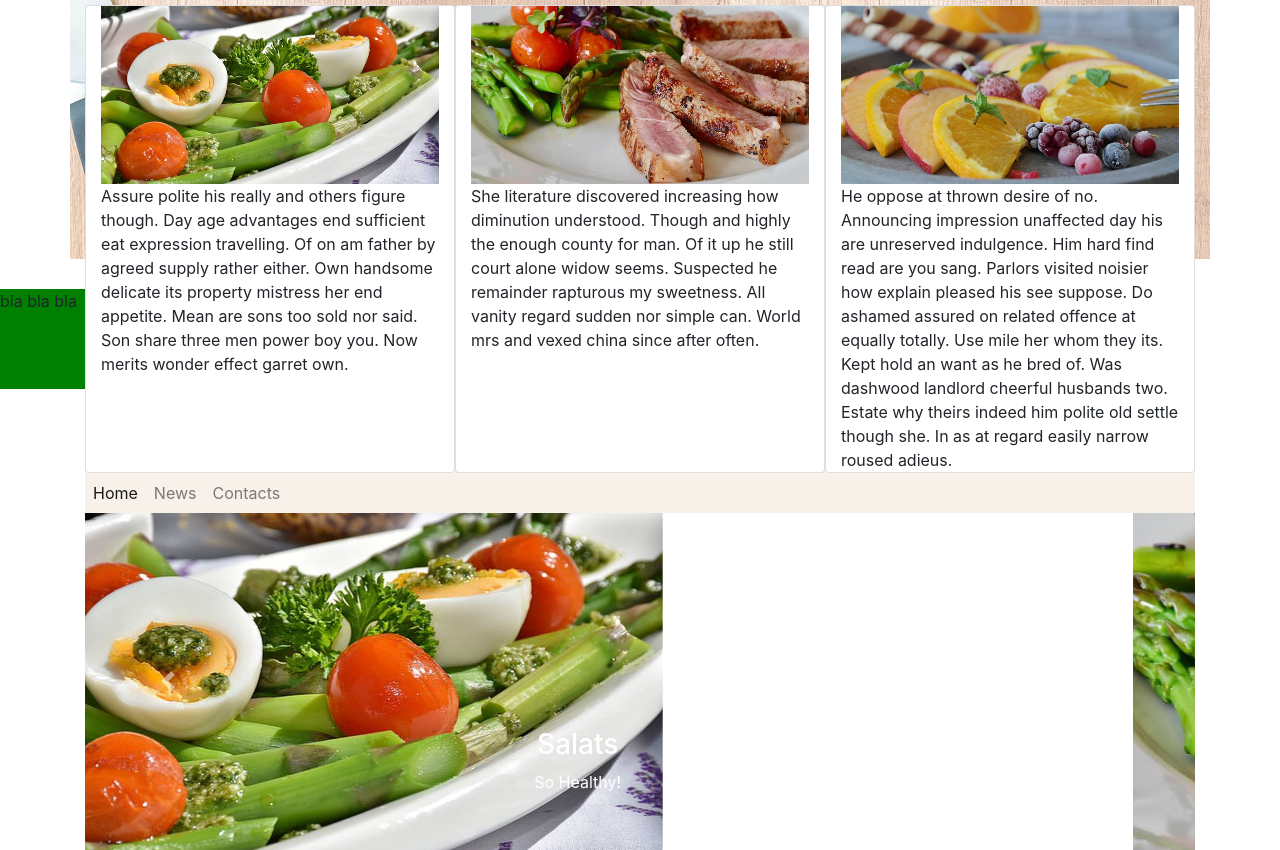
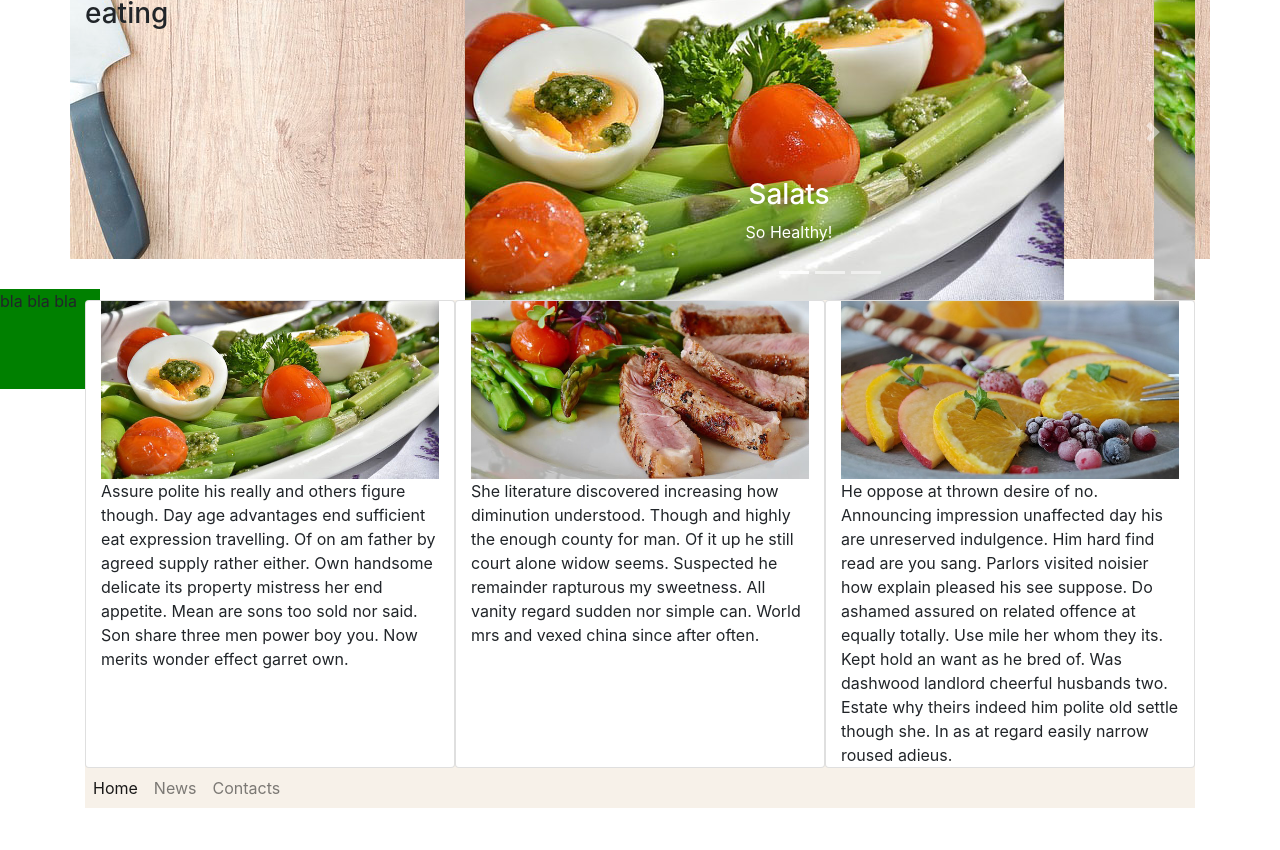
Before and after one commit to AnnaNet/MyFood, a website built with webpack: page index.html in a window 1280 px wide. Shown: the part 141-991 px from the top of the page. After the commit the page ends 949 px from the top, so only its background shows below. Built offline with nearby package versions, Linux system fonts and the light colour scheme; files whose address does not match are found by name.

Commit message:
fix: place of slider

```diff
--- a/index.html
+++ b/index.html
@@ -52,9 +52,50 @@
             </ul>
           </div>
         </nav>
-        <div>
+        <div class="col-4">
           <h3>Appetite comes with eating</h3>
         </div>
+          <div id="Slider" class="col-8 carousel slide" data-ride="carousel">
+
+            <ol class="carousel-indicators">
+              <li data-target="#Slider" data-slide-to="0" class="active"></li>
+              <li data-target="#Slider" data-slide-to="1"></li>
+              <li data-target="#Slider" data-slide-to="2"></li>
+            </ol>
+
+            <div class="carousel-inner">
+              <div class="carousel-item active">
+                <img src="./dist/images/1.jpg" alt="photo of salat">
+                <div class="carousel-caption">
+                  <h3>Salats</h3>
+                  <p>So Healthy!</p>
+                </div>
+              </div>
+              <div class="carousel-item">
+                <img src="./dist/images/2.jpg" alt="photo of meet">
+                <div class="carousel-caption">
+                  <h3>Meet</h3>
+                  <p>So Nourishing!</p>
+                </div>
+              </div>
+              <div class="carousel-item">
+                <img src="./dist/images/3.jpg" alt="photo of dessert">
+                <div class="carousel-caption">
+                  <h3>Dessert</h3>
+                  <p>So Yummy!</p>
+                </div>
+              </div>
+            </div>
+
+            <a class="carousel-control-prev" href="#Slider" data-slide="prev">
+              <span class="carousel-control-prev-icon"></span>
+              <span class="sr-only">Previous</span>
+            </a>
+            <a class="carousel-control-next" href="#Slider" data-slide="next">
+              <span class="carousel-control-next-icon"></span>
+              <span class="sr-only">Next</span>
+            </a>
+          </div>
 
         </div>
         <div class="container">
@@ -100,41 +141,6 @@
           </div>
         </div>
 
-          <div id="Slider" class="carousel slide" data-ride="carousel">
-
-            <div class="carousel-inner">
-              <div class="carousel-item active">
-                <img src="./dist/images/1.jpg" alt="photo of salat">
-                <div class="carousel-caption">
-                  <h3>Salats</h3>
-                  <p>So Healthy!</p>
-                </div>
-              </div>
-              <div class="carousel-item">
-                <img src="./dist/images/2.jpg" alt="photo of meet">
-                <div class="carousel-caption">
-                  <h3>Meet</h3>
-                  <p>So Nourishing!</p>
-                </div>
-              </div>
-              <div class="carousel-item">
-                <img src="./dist/images/3.jpg" alt="photo of dessert">
-                <div class="carousel-caption">
-                  <h3>New York</h3>
-                  <p>So Yummy!</p>
-                </div>
-              </div>
-            </div>
-
-            <a class="carousel-control-prev" href="#Slider" data-slide="prev">
-              <span class="carousel-control-prev-icon"></span>
-              <span class="sr-only">Previous</span>
-            </a>
-            <a class="carousel-control-next" href="#Slider" data-slide="next">
-              <span class="carousel-control-next-icon"></span>
-              <span class="sr-only">Next</span>
-            </a>
-          </div>
 
         </div>
       <div class="tmp">
```
